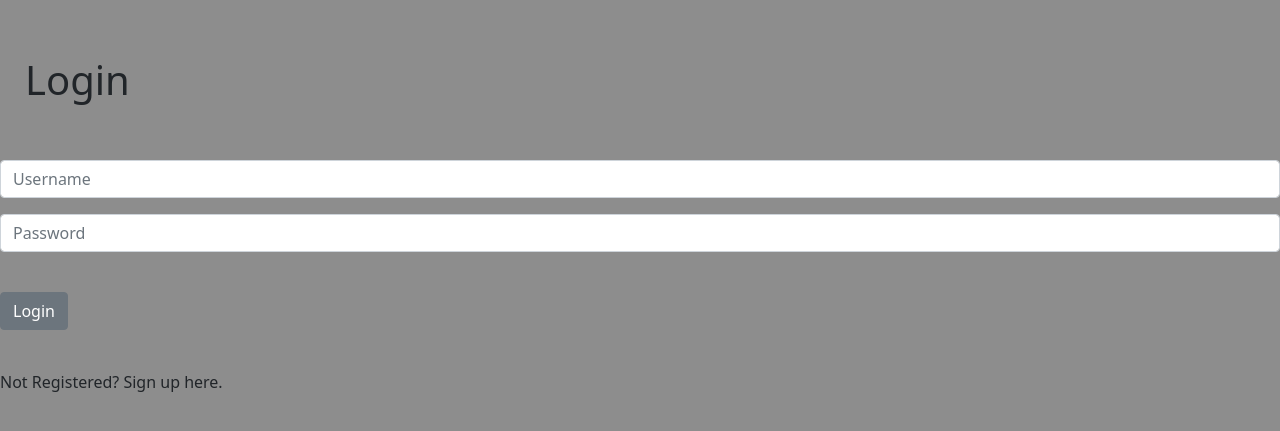
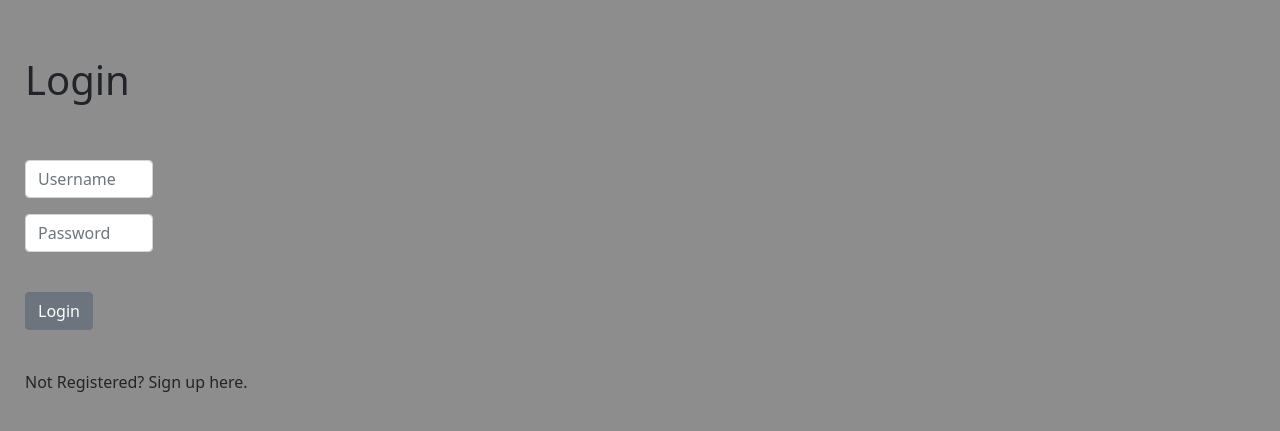
Before and after one commit to Jessica-Mansell/Personal-Website, a Django app: page /members/login/ in a window 1280 px wide. Shown: the part 56-487 px from the top of the page. Run offline with Django 4.2, Linux system fonts and the light colour scheme; some libraries are stand-ins or nearby versions.

Commit message:
change style on login

```diff
--- a/mysite/blogsite/static/mysite/style.css
+++ b/mysite/blogsite/static/mysite/style.css
@@ -133,3 +133,21 @@ label {
 #post_title:hover {
     color:aqua;
 }
+
+#login_entry {
+    width: 10%;
+    margin-left: 25px;
+}
+
+#login_pass {
+    width: 10%;
+    margin-left: 25px;
+}
+
+#login_button {
+    margin-left: 25px;
+}
+
+#login_text {
+    margin-left: 25px;
+}
--- a/mysite/members/templates/registration/login.html
+++ b/mysite/members/templates/registration/login.html
@@ -10,16 +10,18 @@
     <form method="POST">
         {% csrf_token %}
         <div class="mb-3">
-            <input type="text" class="form-control" name="username" placeholder="Username">
+            <input type="text" class="form-control" id="login_entry" name="username" placeholder="Username">
         </div>
         <div class="mb-3">
-            <input type="password" class="form-control" name="password" placeholder="Password">
+            <input type="password" class="form-control" id="login_pass" name="password" placeholder="Password">
         </div>
     </br>
-        <button class="btn btn-secondary">Login</button>
+        <button class="btn btn-secondary" id="login_button">Login</button>
     </form>
 </div>
 </br>
-Not Registered? Sign up <a href="{% url 'register' %}">here.</a>
+<div id="login_text">Not Registered? Sign up
+    <a href="{% url 'register' %}">here.</a>
+</div>
 
 {% endblock %}
```
